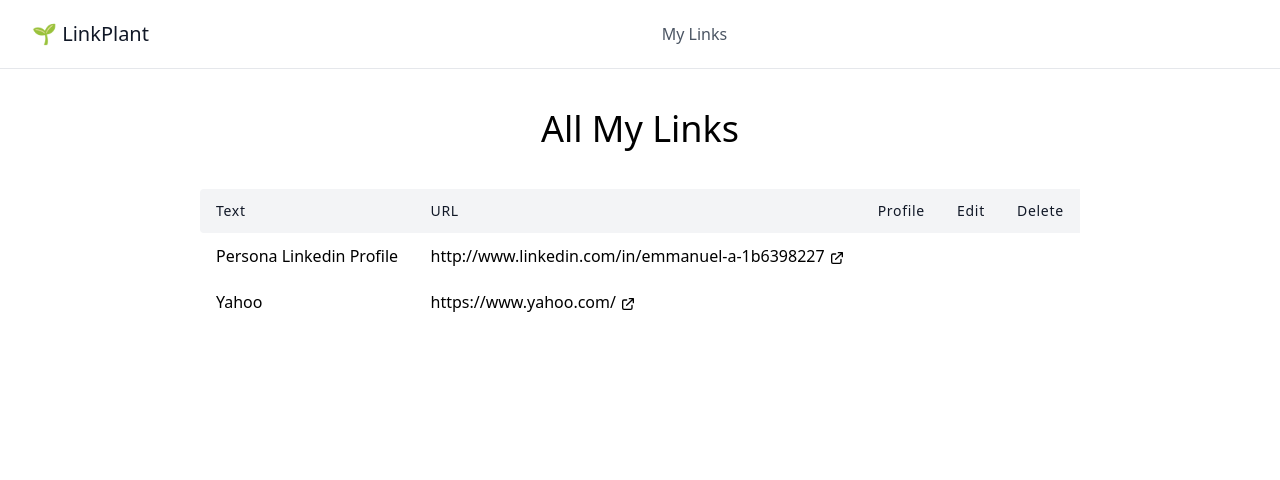
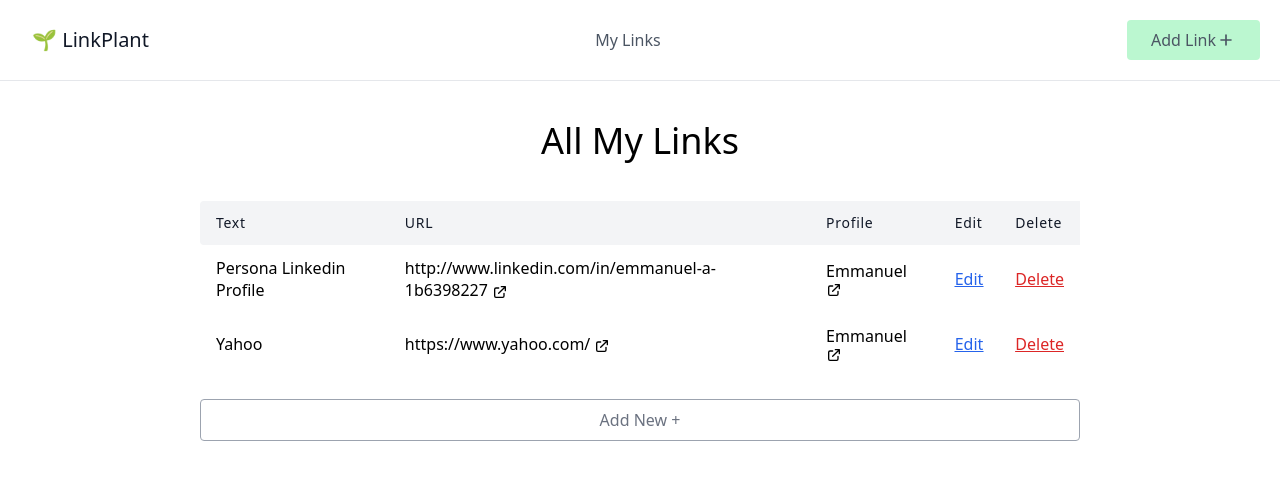
Before and after one commit to B1ckb0x/Link-Plant-App, a Django app: page / in a window 1280 px wide. Shown: the top 480 px of the page. Run offline with Django 5.2, Linux system fonts and the light colour scheme; data comes from the database, SQL or seed files in the repository; both versions use the stored data as it was after the commit; some libraries are stand-ins or nearby versions.

Commit message:
feat: Complete profile view for visitors
Allow deleting of links

```diff
--- a/link_plant/templates/link_plant/_base.html
+++ b/link_plant/templates/link_plant/_base.html
@@ -13,6 +13,14 @@
               <nav class="md:ml-auto md:mr-auto flex flex-wrap items-center text-base justify-center">
                 <a href="{% url 'link-list' %}" class="mr-5 hover:text-gray-900">My Links</a>
               </nav>
+              <a href="{% url 'link-create' %}">
+
+                <button class="inline-flex items-center bg-green-200 border-0 py-2 px-6 focus:outline-none hover:bg-green-300 rounded text-base mt-4 md:mt-0">Add Link
+                    <svg xmlns="http://www.w3.org/2000/svg" class="h-5 w-5" fill="none" viewBox="0 0 24 24" stroke="currentColor" stroke-width="2">
+                        <path stroke-linecap="round" stroke-linejoin="round" d="M12 6v6m0 0v6m0-6h6m-6 0H6" />
+                    </svg>
+                </button>
+            </a>
             </div>
           </header>
           <div class="container mx-auto">
--- a/link_plant/templates/link_plant/link_list.html
+++ b/link_plant/templates/link_plant/link_list.html
@@ -26,12 +26,23 @@
                     </a>
                 </td>
                 <td class="px-4 py-3">
-
+                    <a href="{% url 'profile' link.profile.slug %}" target="_blank">
+                        {{link.profile.name}}
+                        <svg xmlns="http://www.w3.org/2000/svg" class="h-4 w-4 inline" fill="none" viewBox="0 0 24 24" stroke="currentColor" stroke-width="2">
+                        <path stroke-linecap="round" stroke-linejoin="round" d="M10 6H6a2 2 0 00-2 2v10a2 2 0 002 2h10a2 2 0 002-2v-4M14 4h6m0 0v6m0-6L10 14" />
+                        </svg>
+                    </a>
                 </td>
+                <td class="px-4 py-3 underline text-blue-600"><a href="{% url 'link-update' link.id %}">Edit</a></td>
+                <td class="px-4 py-3 underline text-red-600"><a href="{% url 'link-delete' link.id %}">Delete</a></td>
             </tr>
         {% endfor %}
       </tbody>
     </table>
-
+    <a href="{% url 'link-create' %}">
+        <p class="mt-6 py-2 w-full border rounded border-gray-400 text-center text-gray-500 hover:cursor-pointer hover:bg-gray-100 hover:border-gray-500">
+            Add New +
+        </p>
+    </a>
   </div>
 {% endblock content %}
--- a/link_plant/urls.py
+++ b/link_plant/urls.py
@@ -21,4 +21,6 @@
     path('', LinkListView.as_view(), name='link-list'),
     path('link/create/', LinkCreateView.as_view(), name='link-create'),
     path('link/<int:pk>/update/', LinkUpdateView.as_view(), name='link-update'),
+    path('link/<int:pk>/delete/', LinkDeleteView.as_view(), name='link-delete'),
+    path('<slug:profile_slug>/', profile_view, name='profile'),
 ]
--- a/link_plant/views.py
+++ b/link_plant/views.py
@@ -1,5 +1,5 @@
-from django.shortcuts import render
-from django.views.generic import ListView, CreateView, UpdateView
+from django.shortcuts import render, get_object_or_404
+from django.views.generic import ListView, CreateView, UpdateView, DeleteView
 from django.urls import reverse_lazy
 from .models import Profile, Link
 
@@ -20,3 +20,18 @@
     fields = ['text', 'url']
     success_url = reverse_lazy('link-list')
     # Uses the same form as CreateView does which is link_form.html
+
+
+class LinkDeleteView(DeleteView):
+    model = Link
+    success_url = reverse_lazy('link-list')
+
+
+def profile_view(request, profile_slug):
+    profile = get_object_or_404(Profile, slug=profile_slug)
+    links = profile.links.all()
+    context = {
+        'profile' : profile,
+        'links' : links
+    }
+    return render(request, 'link_plant/profile.html', context)
```
Also changed, not shown: link_plant/templates/link_plant/link_confirm_delete.html (added, +14 -0 lines), link_plant/templates/link_plant/profile.html (added, +21 -0 lines), db.sqlite3.
